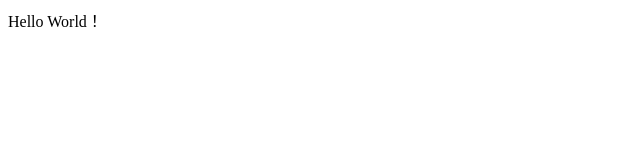
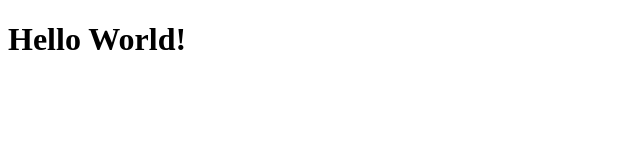
Before and after one commit to yule184/Git-Example-Remote, a plain HTML site: page index.html in a window 1280 px wide. Shown: the whole page, without its empty margins (0-640 px from the left). Drawn offline with Linux system fonts and the light colour scheme.

Commit message:
Modified index.html

```diff
--- a/index.html
+++ b/index.html
@@ -7,6 +7,6 @@
     <title>使用Git的教学</title>
 </head>
 <body>
-    Hello World！
+    <h1>Hello World!</h1>
 </body>
 </html>
```
